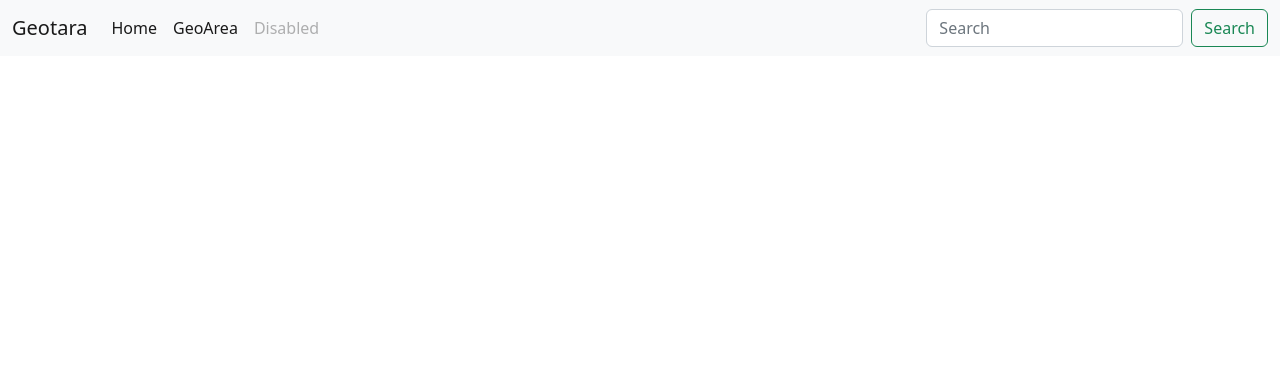
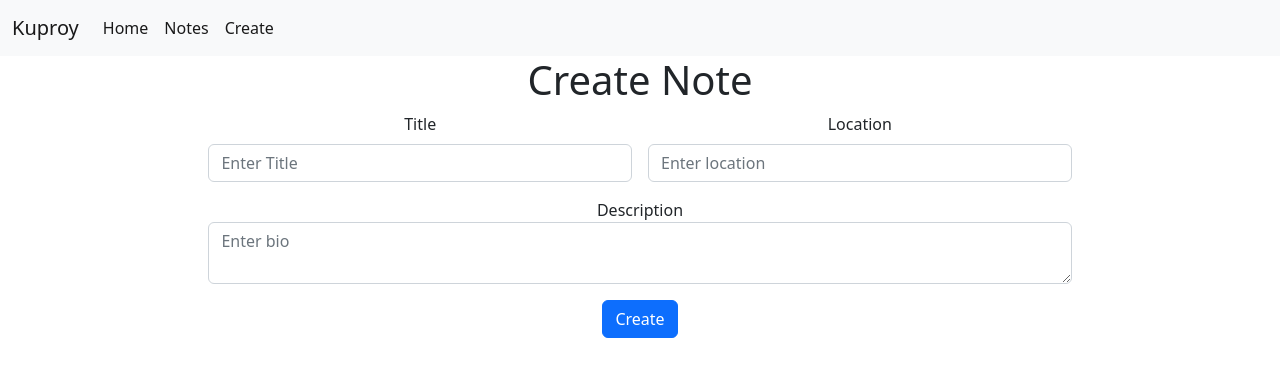
Before and after one commit to luthfimaajid/create-kuproy, a Vue app: page /create-note in a window 1280 px wide. Shown: the top 376 px of the page. Built offline with nearby package versions, Linux system fonts and the light colour scheme.

Commit message:
API composition

```diff
--- a/src/App.vue
+++ b/src/App.vue
@@ -3,22 +3,20 @@
 <template>
 	<nav class="navbar navbar-expand-lg bg-light">
 		<div class="container-fluid">
-			<a class="navbar-brand" href="#">Geotara</a>
+			<a class="navbar-brand" href="#">Kuproy</a>
 			<div class="collapse navbar-collapse" id="navbarSupportedContent">
 				<ul class="navbar-nav me-auto mb-2 mb-lg-0">
 					<li class="nav-item">
 						<router-link class="nav-link active" to="/"> Home </router-link>
 					</li>
 					<li class="nav-item">
-						<router-link class="nav-link active" to="/geoarea">
-							GeoArea
-						</router-link>
+						<router-link class="nav-link active" :to="{name : 'Notes'}">Notes</router-link>
 					</li>
 					<li class="nav-item">
-						<a class="nav-link disabled">Disabled</a>
+						<router-link class="nav-link active" :to="{name : 'create-note'}">Create</router-link>
 					</li>
 				</ul>
-				<form class="d-flex" role="search">
+				<!-- <form class="d-flex" role="search">
 					<input
 						class="form-control me-2"
 						type="search"
@@ -26,7 +24,7 @@
 						aria-label="Search"
 					/>
 					<button class="btn btn-outline-success" type="submit">Search</button>
-				</form>
+				</form> -->
 			</div>
 		</div>
 	</nav>
--- a/src/components/GeoSite.vue
+++ /dev/null
@@ -1,108 +0,0 @@
-<script setup>
-import axios from "axios";
-import { ref } from "vue";
-
-const geosite = ref([
-	{
-		_id: "GS001",
-		site_category: "Geologi",
-		name: "Ciemas",
-		description:
-			"Ciemas adalah sebuah situs geologi yang terletak di kota Bandung",
-		location: "Kec. Ciemas, Kabupaten Sukabumi, Jawa Barat",
-		created_at: Date.now() + 1,
-		updated_at: Date.now() + 1,
-	},
-	{
-		_id: "GS002",
-		site_category: "Geologi",
-		name: "Ciemas",
-		description:
-			"Ciemas adalah sebuah situs geologi yang terletak di kota Bandung",
-		location: "Kec. Ciemas, Kabupaten Sukabumi, Jawa Barat",
-		created_at: Date.now() + 2,
-		updated_at: Date.now() + 1,
-	},
-	{
-		_id: "GS002",
-		site_category: "Geologi",
-		name: "Ciemas",
-		description:
-			"Ciemas adalah sebuah situs geologi yang terletak di kota Bandung",
-		location: "Kec. Ciemas, Kabupaten Sukabumi, Jawa Barat",
-		created_at: Date.now() + 2,
-		updated_at: Date.now() + 1,
-	},
-
-	{
-		_id: "GS002",
-		site_category: "Geologi",
-		name: "Ciemas",
-		description:
-			"Ciemas adalah sebuah situs geologi yang terletak di kota Bandung",
-		location: "Kec. Ciemas, Kabupaten Sukabumi, Jawa Barat",
-		created_at: Date.now() + 2,
-		updated_at: Date.now() + 1,
-	},
-	{
-		_id: "GS002",
-		site_category: "Geologi",
-		name: "Ciemas",
-		description:
-			"Ciemas adalah sebuah situs geologi yang terletak di kota Bandung",
-		location: "Kec. Ciemas, Kabupaten Sukabumi, Jawa Barat",
-		created_at: Date.now() + 2,
-		updated_at: Date.now() + 1,
-	},
-	{
-		_id: "GS002",
-		site_category: "Geologi",
-		name: "Ciemas",
-		description:
-			"Ciemas adalah sebuah situs geologi yang terletak di kota Bandung",
-		location: "Kec. Ciemas, Kabupaten Sukabumi, Jawa Barat",
-		created_at: Date.now() + 2,
-		updated_at: Date.now() + 1,
-	},
-	{
-		_id: "GS002",
-		site_category: "Geologi",
-		name: "Ciemas",
-		description:
-			"Ciemas adalah sebuah situs geologi yang terletak di kota Bandung",
-		location: "Kec. Ciemas, Kabupaten Sukabumi, Jawa Barat",
-		created_at: Date.now() + 2,
-		updated_at: Date.now() + 1,
-	},
-	{
-		_id: "GS002",
-		site_category: "Geologi",
-		name: "Ciemas",
-		description:
-			"Ciemas adalah sebuah situs geologi yang terletak di kota Bandung",
-		location: "Kec. Ciemas, Kabupaten Sukabumi, Jawa Barat",
-		created_at: Date.now() + 2,
-		updated_at: Date.now() + 1,
-	},
-]);
-</script>
-
-<template>
-	<div class="container">
-		<div class="row">
-			<div class="col my-2 col-4" v-for="item in geosite" :key="item._id">
-				<div class="card">
-					<div class="card-body">
-						<h5 class="card-title">{{ item.name }}</h5>
-						<h6 class="card-subtitle mb-2 text-muted">{{ item.location }}</h6>
-						<p class="card-text">
-							{{ item.description }}
-						</p>
-						<a href="#" class="card-link">Card link</a>
-						<a href="#" class="card-link">Another link</a>
-					</div>
-				</div>
-			</div>
-		</div>
-	</div>
-</template>
--- /dev/null
+++ b/src/components/note.vue
@@ -0,0 +1,39 @@
+<script setup>
+import axios from "axios";
+import { ref } from "vue";
+
+// API consumtion from /api/note endpoint
+const note = ref([]);
+const getNote = async () => {
+	const response = await axios.get("http://localhost:8080/api/note");
+	note.value = response.data;
+};
+getNote();
+
+const deleteNote = async (id) => {
+	const response = await axios.delete(`http://localhost:8080/api/note/${id}`);
+	getNote();
+};
+
+</script>
+
+<template>
+	<div class="container">
+		<div class="row">
+			<div class="col my-2 col-4" v-for="item in note" :key="item._id">
+				<div class="card">
+					<div class="card-body">
+						<h5 class="card-title">{{ item.title }}</h5>
+						<h6 class="card-subtitle mb-2 text-muted">{{ item.location }}</h6>
+						<p class="card-text">
+							{{ item.description }}
+						</p>
+						<a href="#" class="card-link text-danger" @click="deleteNote(item._id)">Delete</a>
+						<router-link href="#" class="card-link text-green"
+							:to="{ name: 'edit-note', params: { id: item._id } }">Edit</router-link>
+					</div>
+				</div>
+			</div>
+		</div>
+	</div>
+</template>
--- a/src/router/index.js
+++ b/src/router/index.js
@@ -1,6 +1,8 @@
 import { createRouter, createWebHistory } from "vue-router";
 import Home from "../views/Home.vue";
-import GeoArea from "../views/GeoArea.vue";
+import Notes from "../views/Notes.vue";
+import CreateNote from "../views/CreateNote.vue";
+import EditNote from "../views/EditNote.vue";
 
 const routes = [
 	{
@@ -9,10 +11,20 @@ const routes = [
 		component: Home,
 	},
 	{
-		path: "/geoarea",
-		name: "GeoArea",
-		component: GeoArea,
+		path: "/notes",
+		name: "Notes",
+		component: Notes,
 	},
+	{
+		path: "/create-note",
+		name: "create-note",
+		component: CreateNote,
+	},
+	{
+		path: "/edit-note/:id",
+		name: "edit-note",
+		component: EditNote,
+	}
 ];
 
 let router = createRouter({
--- /dev/null
+++ b/src/views/CreateNote.vue
@@ -0,0 +1,48 @@
+<script setup>
+import axios from "axios";
+import { ref } from "vue";
+import { useRouter } from "vue-router";
+
+const title = ref("");
+const location = ref("");
+const description = ref("");
+
+const router = useRouter();
+
+const createNote = async () => {
+	if (title.value == "" || location.value == "" || description.value == "") {
+		alert("Please fill all the fields");
+		return;
+	}
+	const response = await axios.post("http://localhost:8080/api/note", {
+		title: title.value,
+		location: location.value,
+		description: description.value,
+	});
+	router.replace({path : "/notes"});
+};
+
+</script>
+
+<template>
+	<h1>Create Note</h1>
+	<div class="container d-flex justify-content-center align-items-center">
+		<div class="row g-3">
+			<div class="col-md-6">
+				<label for="title" class="form-label">Title</label>
+				<input type="text" class="form-control" id="title" v-model="title" placeholder="Enter Title" />
+			</div>
+			<div class="col-md-6">
+				<label for="Location" class="form-label">Location</label>
+				<input type="text" class="form-control" id="location" v-model="location" placeholder="Enter location" />
+			</div>
+			<div class="col-12">
+				<label for="description">Description</label>
+				<textarea class="form-control" id="description" v-model="description" placeholder="Enter bio"></textarea>
+			</div>
+			<div class="col-12">
+				<button type="submit" class="btn btn-primary" @click="createNote">Create</button>
+			</div>
+		</div>
+	</div>
+</template>
--- /dev/null
+++ b/src/views/EditNote.vue
@@ -0,0 +1,57 @@
+<script setup>
+import axios from "axios";
+import { ref } from "vue";
+import { useRouter } from "vue-router";
+
+const title = ref("");
+const location = ref("");
+const description = ref("");
+
+const router = useRouter();
+
+const id = router.currentRoute.value.params.id;
+
+const getNote = async (id) => {
+    const response = await axios.get("http://localhost:8080/api/note/"+ id);
+    title.value = response.data.title;
+    location.value = response.data.location;
+    description.value = response.data.description;
+};
+getNote(id);
+
+const editNote = async (id) => {
+    if (title.value == "" || location.value == "" || description.value == "") {
+        alert("Please fill all the fields");
+        return;
+    }
+    const response = await axios.patch("http://localhost:8080/api/note/" + id, {
+        title: title.value,
+        location: location.value,
+        description: description.value,
+    });
+    router.replace({path : "/notes"});
+};
+</script>
+
+<template>
+	<h1>Edit Note</h1>
+	<div class="container d-flex justify-content-center align-items-center">
+		<div class="row g-3">
+			<div class="col-md-6">
+				<label for="title" class="form-label">Title</label>
+				<input type="text" class="form-control" id="title" v-model="title" placeholder="Enter Title" />
+			</div>
+			<div class="col-md-6">
+				<label for="Location" class="form-label">Location</label>
+				<input type="text" class="form-control" id="location" v-model="location" placeholder="Enter location" />
+			</div>
+			<div class="col-12">
+				<label for="description">Description</label>
+				<textarea class="form-control" id="description" v-model="description" placeholder="Enter bio"></textarea>
+			</div>
+			<div class="col-12">
+				<button type="submit" class="btn btn-primary" @click="editNote(id)">Create</button>
+			</div>
+		</div>
+	</div>
+</template>
--- a/src/views/GeoArea.vue
+++ /dev/null
@@ -1,10 +0,0 @@
-<script setup>
-import GeoSite from "../components/GeoSite.vue";
-</script>
-
-<template>
-	<div>
-		<h1>GeoArea</h1>
-		<GeoSite />
-	</div>
-</template>
--- /dev/null
+++ b/src/views/Notes.vue
@@ -0,0 +1,10 @@
+<script setup>
+import note from "../components/note.vue";
+</script>
+
+<template>
+	<div>
+		<h1>Notes</h1>
+		<note />
+	</div>
+</template>
```
Also changed, not shown: 1 other file (tests, documents, lock files or other folders).
